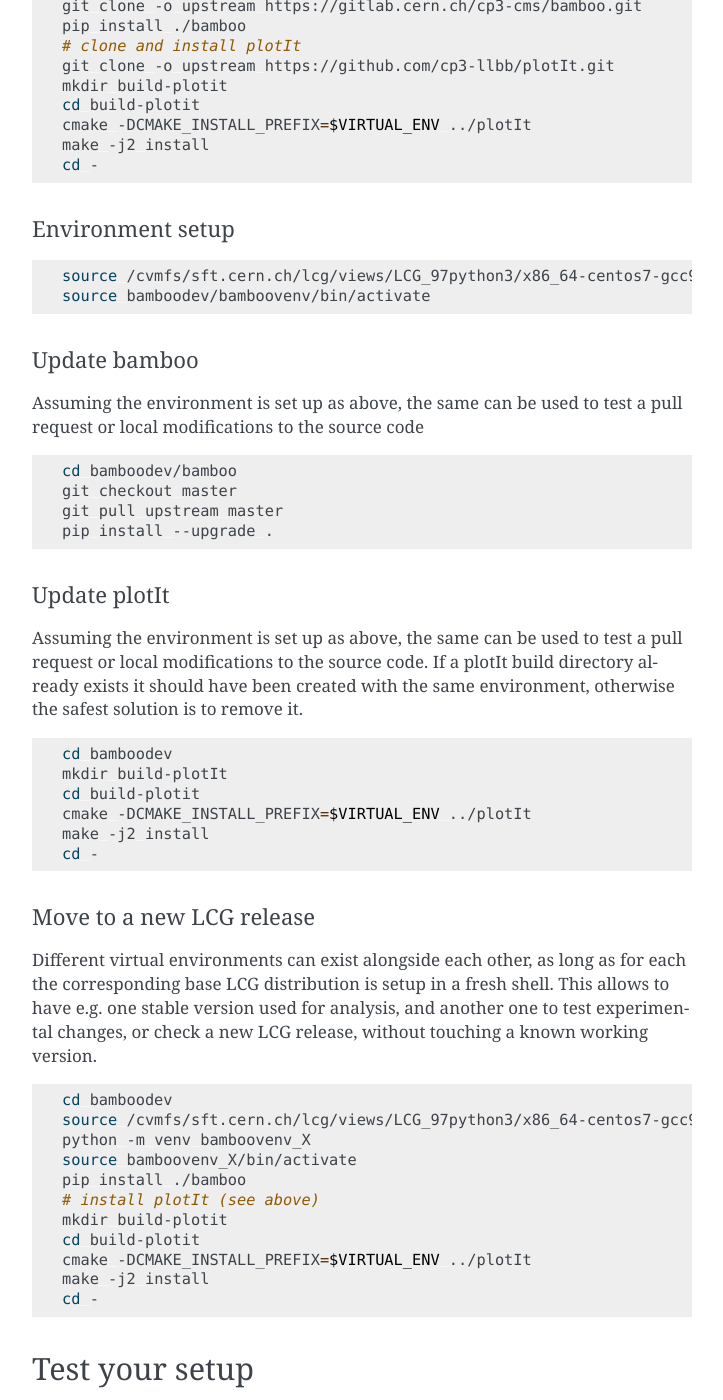
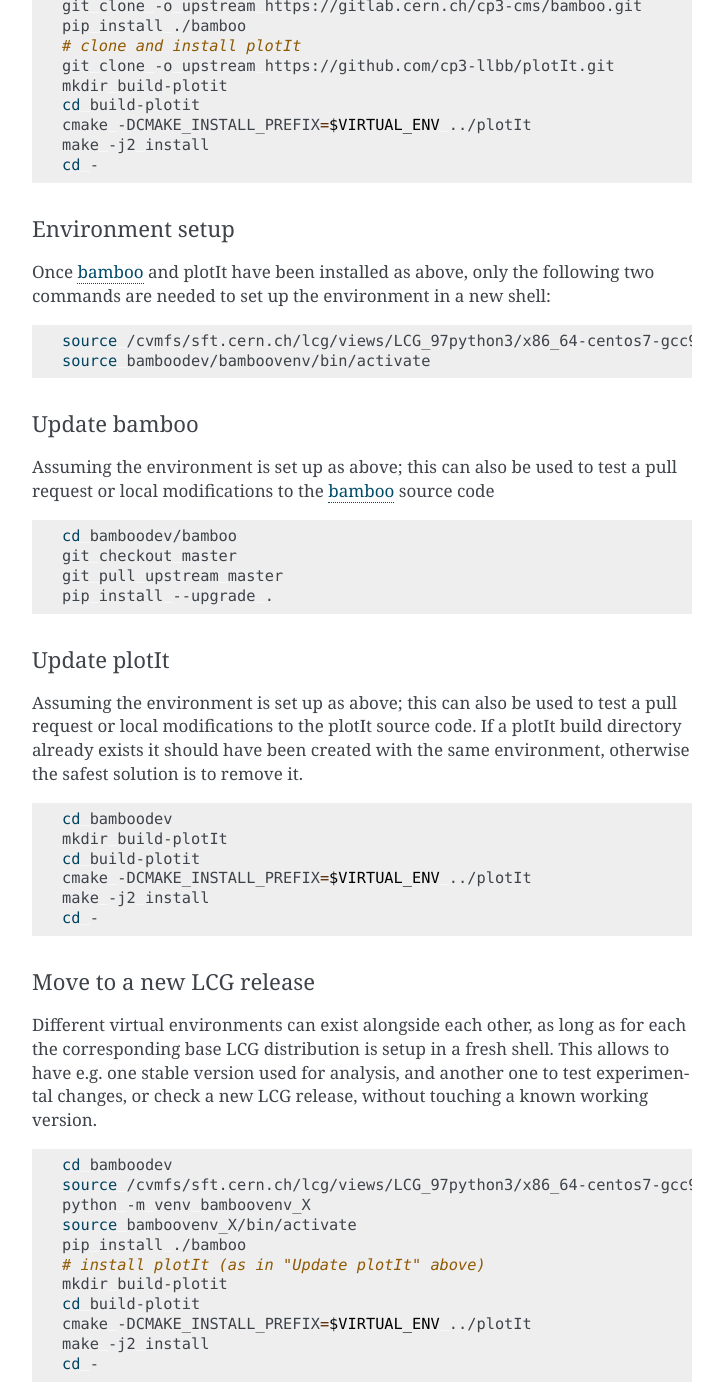
Before and after one commit to recotoolsbenchmarks/BambooAnalysis, a Sphinx documentation site: the page built from doc/install.rst, in a window 1280 px wide and 1400 px high, scrolled down 2645 px. Shown: the whole window, without its empty margins (388-1111 px from the left). Built offline with Sphinx 7.4.7, drawn with Linux system fonts in a browser that asks for light colours.

Commit message:
a bit more clarification

```diff
--- a/doc/install.rst
+++ b/doc/install.rst
@@ -141,6 +141,9 @@
 Environment setup
 #################
 
+Once bamboo_ and plotIt have been installed as above, only the following two
+commands are needed to set up the environment in a new shell:
+
 .. code-block:: sh
 
    source /cvmfs/sft.cern.ch/lcg/views/LCG_97python3/x86_64-centos7-gcc9-opt/setup.sh
@@ -149,8 +152,8 @@
 Update bamboo
 #############
 
-Assuming the environment is set up as above, the same can be used to test a
-pull request or local modifications to the source code
+Assuming the environment is set up as above; this can also be used to test a
+pull request or local modifications to the bamboo_ source code
 
 .. code-block:: sh
 
@@ -162,8 +165,8 @@
 Update plotIt
 #############
 
-Assuming the environment is set up as above, the same can be used to test a
-pull request or local modifications to the source code.
+Assuming the environment is set up as above; this can also be used to test a
+pull request or local modifications to the plotIt source code.
 If a plotIt build directory already exists it should have been created with the same
 environment, otherwise the safest solution is to remove it.
 
@@ -192,7 +195,7 @@
    python -m venv bamboovenv_X
    source bamboovenv_X/bin/activate
    pip install ./bamboo
-   # install plotIt (see above)
+   # install plotIt (as in "Update plotIt" above)
    mkdir build-plotit
    cd build-plotit
    cmake -DCMAKE_INSTALL_PREFIX=$VIRTUAL_ENV ../plotIt
```
